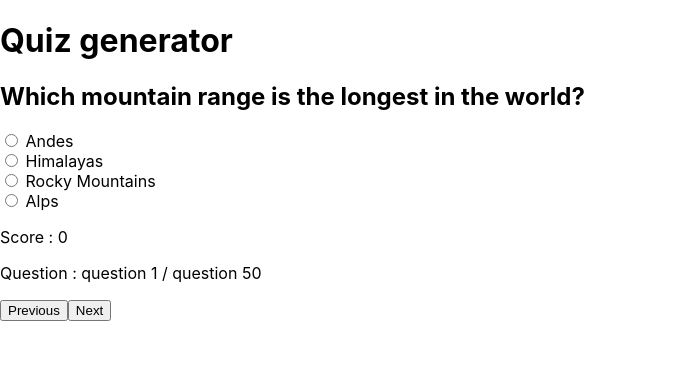
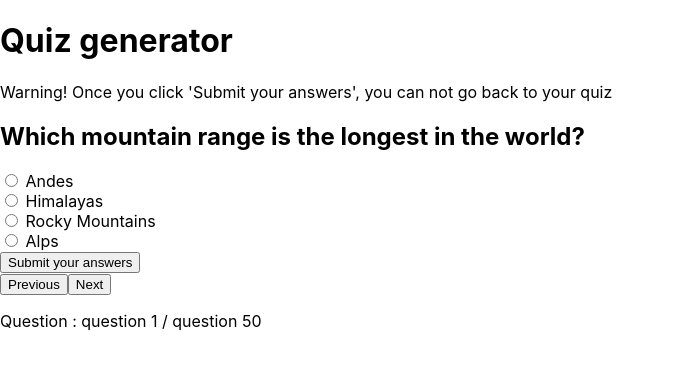
Before and after one commit to TAlexandra245/question_challenge, a React (Create React App) app: page / in a window 1280 px wide. Shown: the top 370 px of the page, without its empty margins (0-675 px from the left). Built offline with nearby package versions, Linux system fonts and the light colour scheme.

Commit message:
Third commit

```diff
--- a/src/App.tsx
+++ b/src/App.tsx
@@ -6,6 +6,7 @@ function App() {
     return (
         <>
             <h1> Quiz generator </h1>
+            <p> Warning! Once you click 'Submit your answers', you can not go back to your quiz</p>
             <ShowQuestions></ShowQuestions>
         </>
     );
--- a/src/quiz/ShowQuestions.tsx
+++ b/src/quiz/ShowQuestions.tsx
@@ -1,16 +1,21 @@
 import {quizArray} from "../data/quizArray";
-import {useState} from "react";
+import {FormEvent, useState} from "react";
 import QuizProps from '../data/QuizProps'
 
 const initialShuffledQuestions = [...quizArray].sort(() => Math.random() - 0.5);
 const allQuestions = initialShuffledQuestions.map(question => question.question);
 const duplicateQuestions = [...new Set(allQuestions)]
+
 export function ShowQuestions() {
+
     const [selectedAnswer, setSelectedAnswer] = useState<string | null>(null);
     const [shuffledQuestions, setShuffledQuestions] = useState<QuizProps[]>(initialShuffledQuestions);
     const [score, setScore] = useState(0);
     const [currentQuestionIndex, setCurrentQuestionIndex] = useState(0);
     const [uniqueQuestions, setUniqueQuestions] = useState<string []>(duplicateQuestions);
+    const [error, setError] = useState<string | null>(null);
+    const [showScore, setShowScore] = useState<boolean>(false);
+    const [formSubmitted, setFormSubmitted] = useState(false);
 
     const incrementIndex = () => {
         if (currentQuestionIndex < initialShuffledQuestions.length - 1) {
@@ -24,6 +29,9 @@ export function ShowQuestions() {
     }
     const currentQuestion = shuffledQuestions[currentQuestionIndex];
     const handleAnswerSelection = (answer: string) => {
+        if(!answer) {
+            setError('Please fill the question');
+        }
         setSelectedAnswer(answer);
 
         if (answer === currentQuestion.correctAnswer) {
@@ -31,25 +39,37 @@ export function ShowQuestions() {
         }
     };
 
+    const handleSubmit = (event: FormEvent<HTMLFormElement>) => {
+        event.preventDefault();
+
+        setFormSubmitted(true);
+        setShowScore(true);
+    }
+
     return (
         <div>
             <div>
                 <h2>{currentQuestion.question}</h2>
-                <form>
+                <form onSubmit={handleSubmit}>
                     {currentQuestion.answersArray.map((answer, answerIndex) => (
                         <div key={answerIndex}>
                             <input type="radio" id={`answer_${answerIndex}`} name="answers" value={answer}
                                    checked={selectedAnswer === answer}
-                                   onChange={() => handleAnswerSelection(answer)}/>
+                                   onChange={(e) => handleAnswerSelection(answer)}
+                                   disabled={formSubmitted}
+                                   required/>
                             <label htmlFor={`answer_${answerIndex}`}> {answer}</label>
+                            {error && <p style={{color: 'red'}}>{error}</p>}
                         </div>
                     ))}
+                    <button type="submit" disabled={formSubmitted}>Submit your answers</button>
                 </form>
+
+                <button onClick={() => decrementIndex()} disabled={showScore}>Previous</button>
+                <button onClick={() => incrementIndex()} disabled={showScore}>Next</button>
             </div>
-            <p> Score : {score} </p>
+            {showScore && (<p> Your score : {score} </p>)}
             <p> Question : question {currentQuestionIndex + 1} / question {shuffledQuestions.length}</p>
-            <button onClick={() => decrementIndex()}>Previous</button>
-            <button onClick={() => incrementIndex()}>Next</button>
         </div>
     )
 }
```
